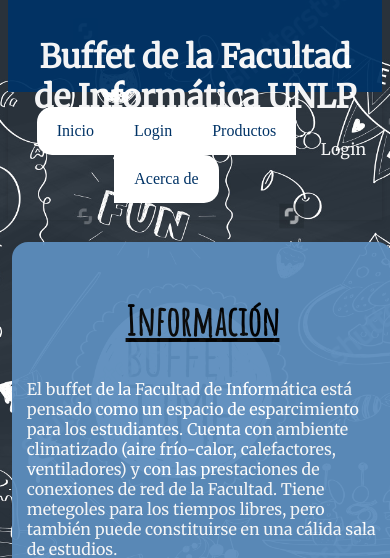
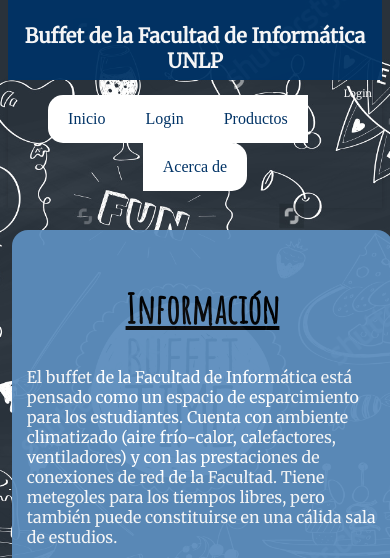
Before and after one commit to saczuac/buffet_unlp, a PHP site: page / in a window 390 px wide. Shown: the top 558 px of the page. Run offline with PHP 8.4, Linux system fonts and the light colour scheme.

Commit message:
arreglo media querie para chrome y para pantallas 720px cel

```diff
--- a/style.css
+++ b/style.css
@@ -326,9 +326,9 @@ tr:hover {
 }
 
 
-@media only screen and (max-width: 720px) {
+@media only screen and (max-width: 800px) {
   header {
-    font-size: 10;
+    font: 10px 'Merriweather', serif;
   }
   section {
     width:94%;
```
